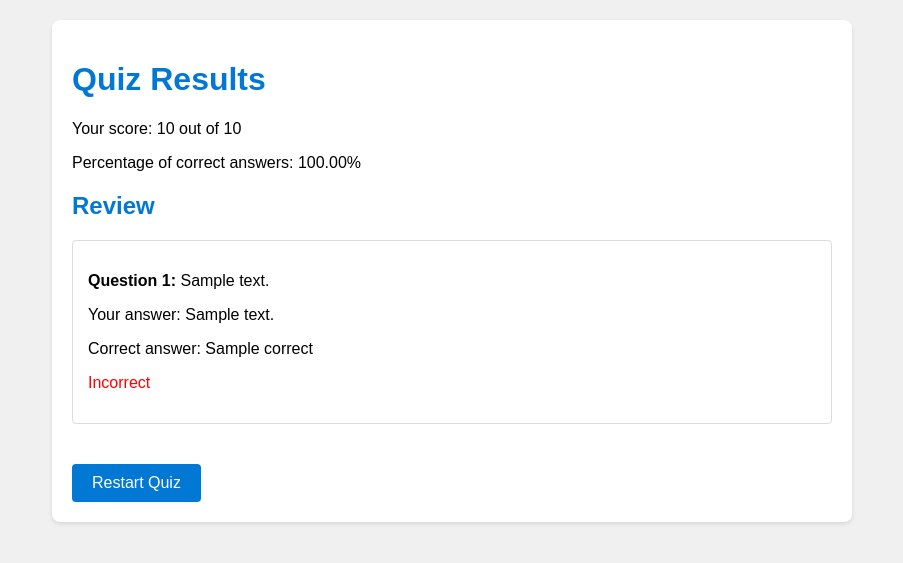
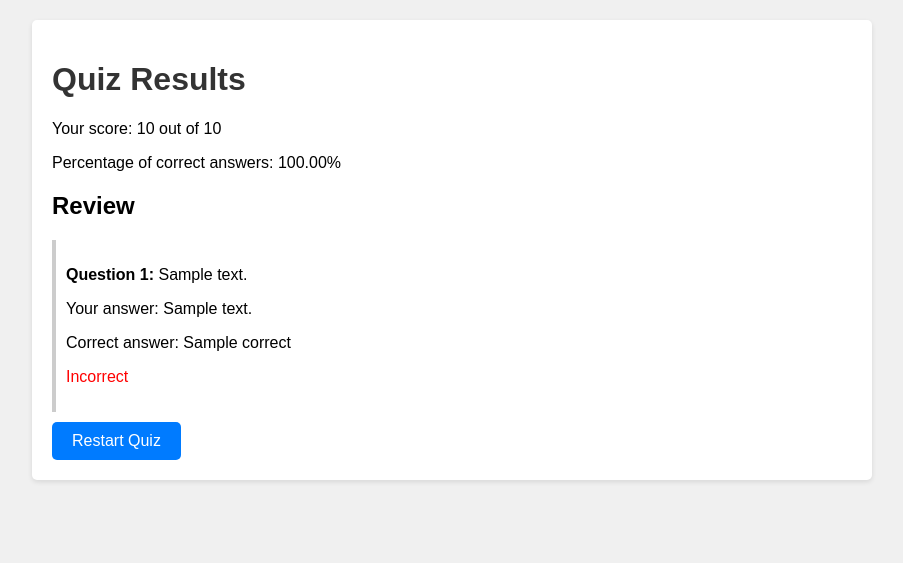
Before and after one commit to lukaszmk/azurequiz, a FastAPI app: template templates/results.html in a window 1280 px wide. Shown: the top 563 px of the page, without its empty margins (188-1091 px from the left). Run offline with FastAPI, Linux system fonts and the light colour scheme; the template is opened without the code that fills it: most values are stand-ins (such as "Sample title", 1, 10 or a date in 2020).

Commit message:
add question

```diff
--- a/static/styles.css
+++ b/static/styles.css
@@ -1,56 +1,28 @@
+/* Existing styles for results.html */
 body {
     font-family: Arial, sans-serif;
-    max-width: 800px;
-    margin: 0 auto;
-    padding: 20px;
     background-color: #f0f0f0;
+    margin: 0;
+    padding: 0;
 }
 
 .container {
+    max-width: 800px;
+    margin: 20px auto;
     background-color: white;
     padding: 20px;
-    border-radius: 8px;
-    box-shadow: 0 2px 4px rgba(0,0,0,0.1);
+    border-radius: 5px;
+    box-shadow: 0 2px 5px rgba(0, 0, 0, 0.1);
 }
 
-h1, h2 {
-    color: #0078d4;
-}
-
-.btn {
-    display: inline-block;
-    padding: 10px 20px;
-    background-color: #0078d4;
-    color: white;
-    text-decoration: none;
-    border-radius: 4px;
-    margin-top: 20px;
-    border: none;
-    cursor: pointer;
-}
-
-.btn:hover {
-    background-color: #005a9e;
-}
-
-form {
-    margin: 20px 0;
-}
-
-label {
-    display: block;
-    margin: 10px 0;
-}
-
-input[type="radio"] {
-    margin-right: 10px;
+h1 {
+    color: #333;
 }
 
 .review {
-    margin: 20px 0;
-    padding: 15px;
-    border: 1px solid #ddd;
-    border-radius: 4px;
+    margin: 10px 0;
+    padding: 10px;
+    border-left: 4px solid #ccc;
 }
 
 .correct {
@@ -60,3 +32,31 @@ input[type="radio"] {
 .incorrect {
     color: red;
 }
+
+.btn {
+    display: inline-block;
+    background-color: #007bff;
+    color: white;
+    padding: 10px 20px;
+    text-decoration: none;
+    border-radius: 5px;
+    border: none; /* For buttons */
+    cursor: pointer;
+}
+
+.btn:hover {
+    background-color: #0056b3;
+}
+
+/* New styles for question.html */
+form {
+    margin-top: 20px;
+}
+
+form div {
+    margin: 10px 0;
+}
+
+input[type="radio"] {
+    margin-right: 10px;
+}
```
